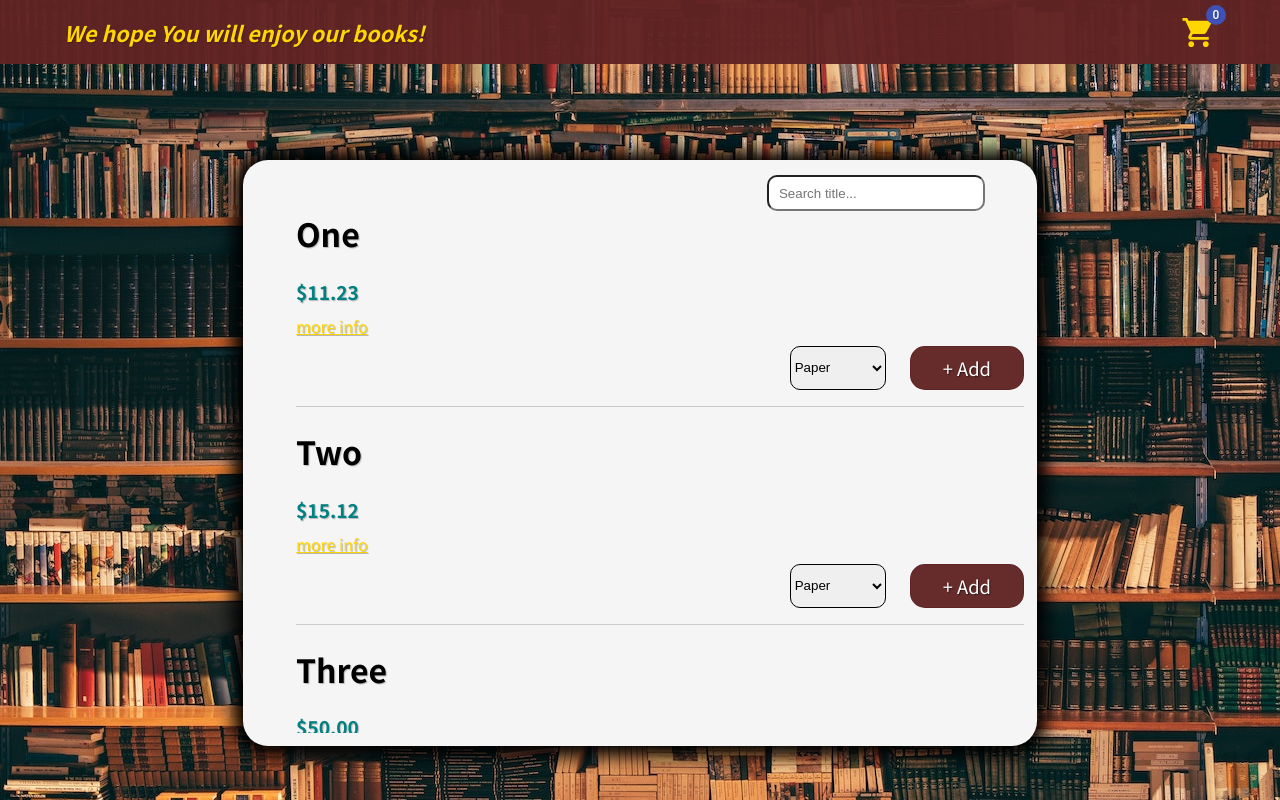
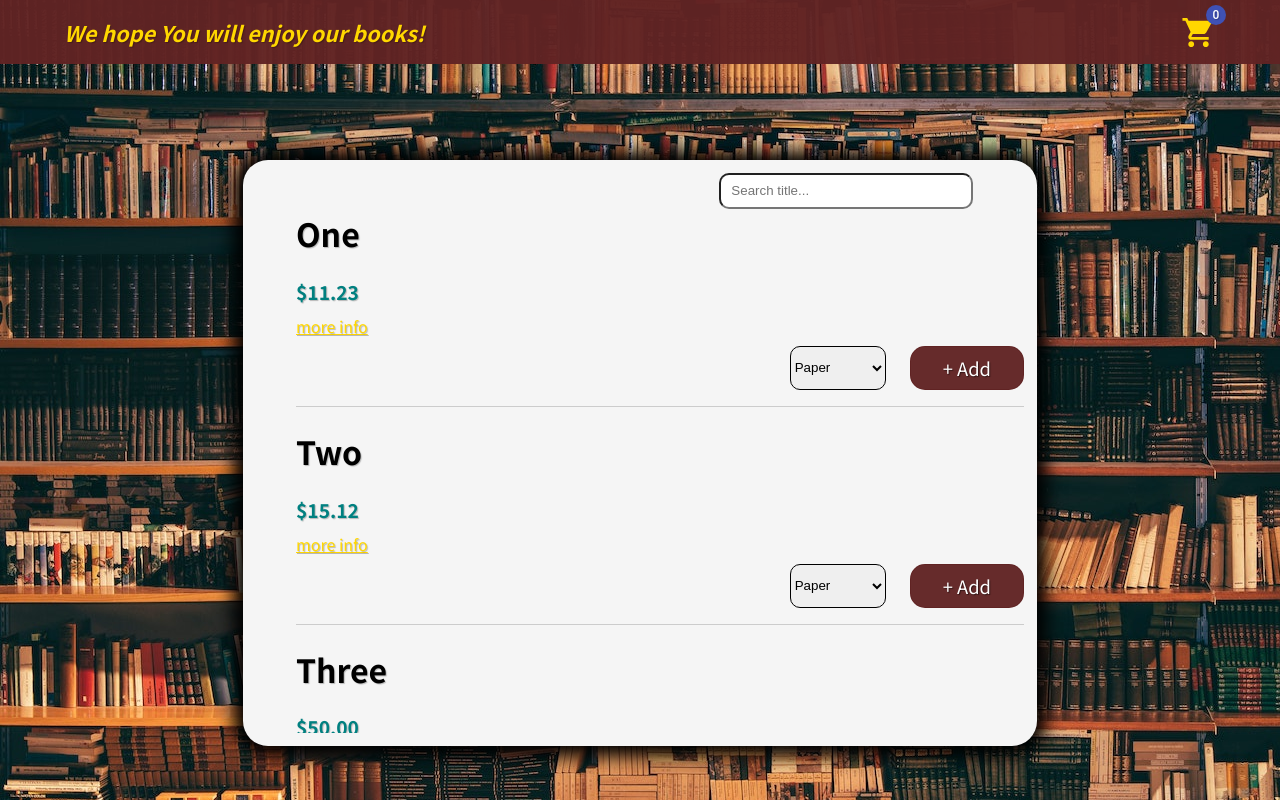
Before and after one commit to lukasz789/bookshop-prod-react, a React (Create React App) app: page / in a window 1280 px wide. Built offline with nearby package versions, Linux system fonts and the light colour scheme.

Commit message:
fixed searchbar css

```diff
--- a/src/components/Books/Books.module.css
+++ b/src/components/Books/Books.module.css
@@ -24,16 +24,16 @@
 .searchheader {
   position: absolute;
   background-color: whitesmoke;
-  right: 4%;
+  right: 10%;
   width: 30%;
   border-radius: 10px;
 }
 
 .titlesearchbar {
-  width: 85%;
+  width: 100%;
   height: 30px;
   border-radius: 10px;
-  margin-top: 1%;
+  margin-top: 0%;
   padding-left: 10px;
 }
 
@@ -60,7 +60,6 @@
     width: 100%;
     height: 30px;
     border-radius: 10px;
-    margin-top: 1%;
     padding-left: 10px;
   }
 }
```
